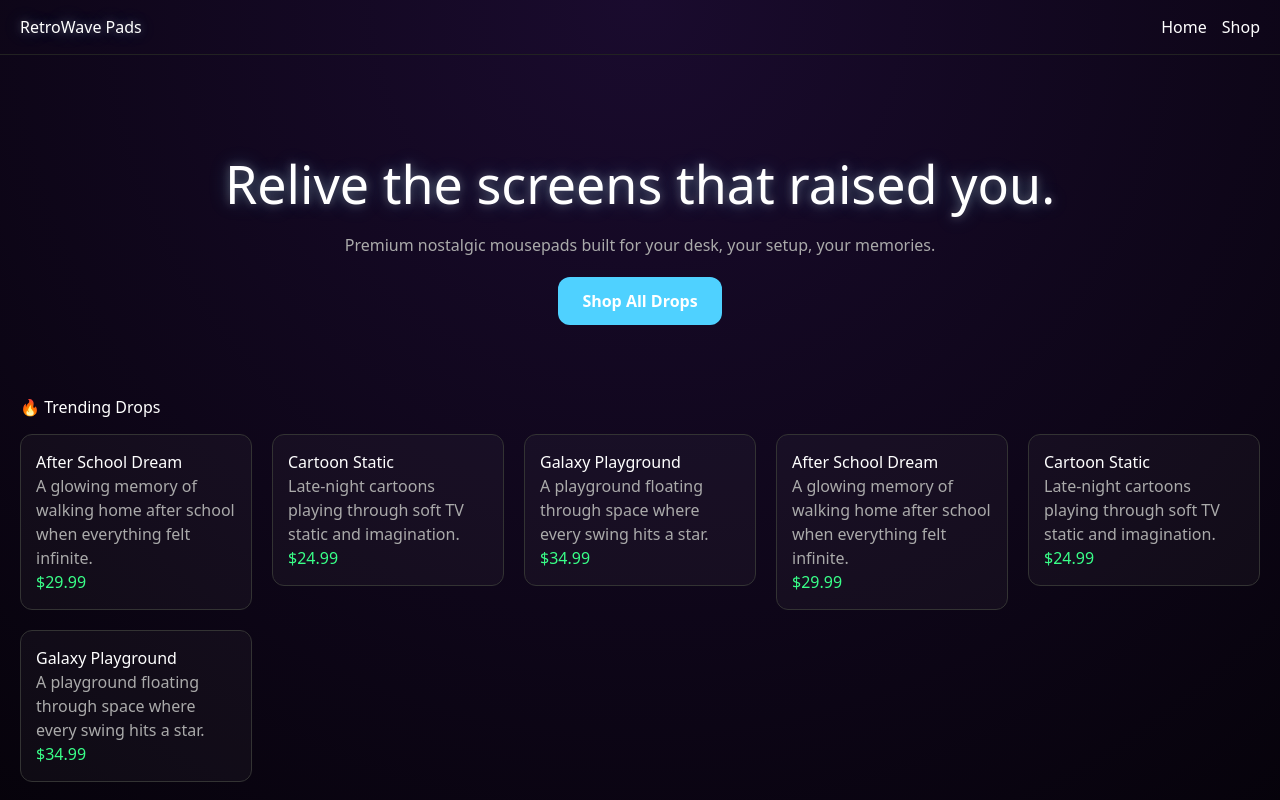
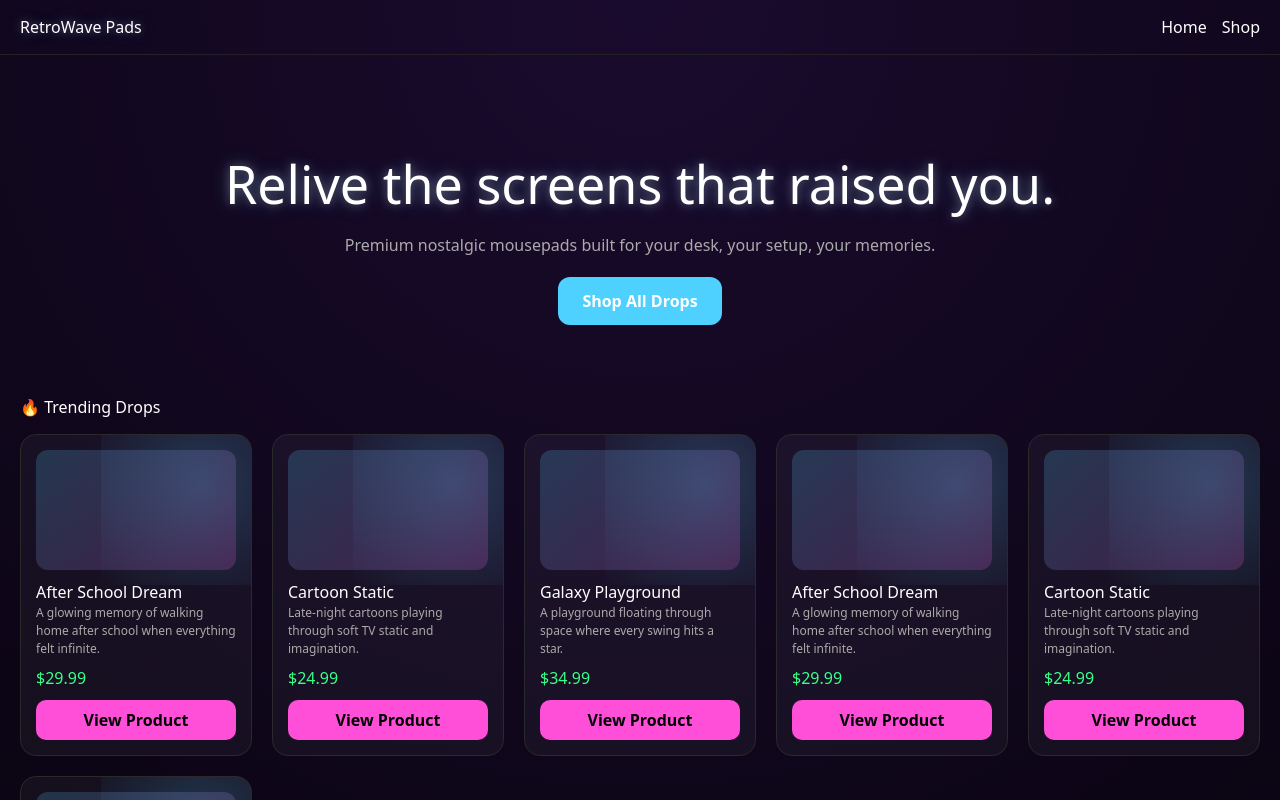
Before and after one commit to nathanMub/retrowave-pads, a Next.js app: page / in a window 1280 px wide. Shown: the top 800 px of the page. Built offline with nearby package versions, Linux system fonts and the light colour scheme.

Commit message:
Refactor ProductCard styles and layout

```diff
--- a/components/ProductCard.js
+++ b/components/ProductCard.js
@@ -4,14 +4,57 @@ export default function ProductCard({ product }) {
   return (
     <Link href={`/product/${product.id}`}>
       <div style={{
+        background: "rgba(255,255,255,0.04)",
+        border: "1px solid #2a2a2a",
+        borderRadius: "16px",
         padding: "15px",
-        border: "1px solid #333",
-        borderRadius: "12px",
-        background: "rgba(255,255,255,0.03)"
+        transition: "0.3s",
+        cursor: "pointer",
+        position: "relative",
+        overflow: "hidden"
       }}>
-        <h3>{product.name}</h3>
-        <p style={{ color: "#aaa" }}>{product.story}</p>
-        <p style={{ color: "#39ff88" }}>${product.price}</p>
+
+        {/* GLOW EFFECT */}
+        <div style={{
+          position: "absolute",
+          width: "200px",
+          height: "200px",
+          background: "radial-gradient(circle, rgba(79,209,255,0.2), transparent)",
+          top: "-50px",
+          right: "-50px"
+        }} />
+
+        {/* PRODUCT VISUAL BLOCK (fake mousepad preview) */}
+        <div style={{
+          height: "120px",
+          borderRadius: "12px",
+          background: "linear-gradient(135deg, #4fd1ff33, #ff4fd833)",
+          marginBottom: "10px"
+        }} />
+
+        <h3 style={{ margin: "0" }}>{product.name}</h3>
+
+        <p style={{ color: "#aaa", fontSize: "12px" }}>
+          {product.story}
+        </p>
+
+        <p style={{ color: "#39ff88", marginTop: "8px" }}>
+          ${product.price}
+        </p>
+
+        <button style={{
+          marginTop: "10px",
+          width: "100%",
+          padding: "8px",
+          background: "#ff4fd8",
+          border: "none",
+          borderRadius: "10px",
+          color: "black",
+          fontWeight: "bold"
+        }}>
+          View Product
+        </button>
+
       </div>
     </Link>
   );
```
